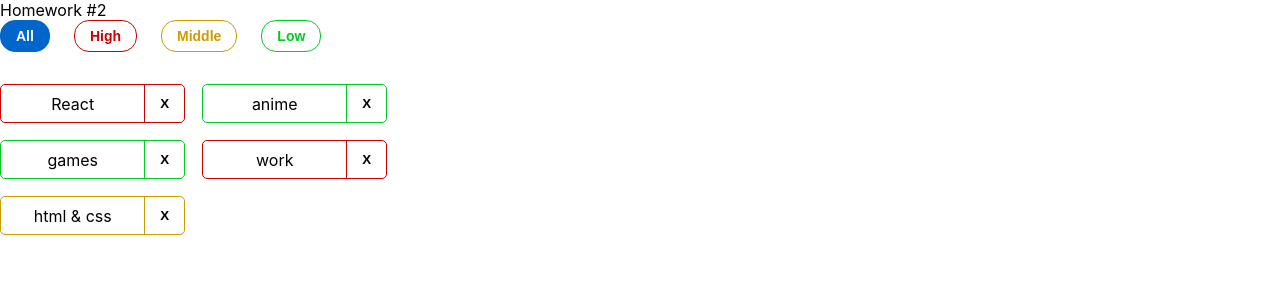
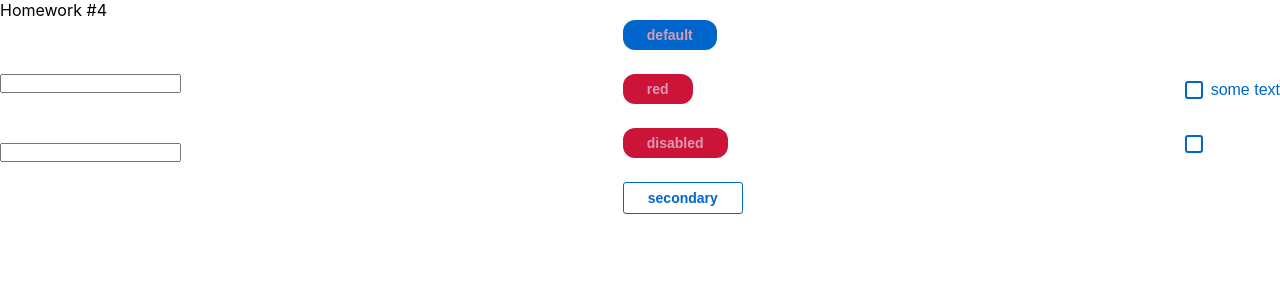
Before and after one commit to sergeydubovski1990/DzAvto, a React (Create React App) app: page / in a window 1280 px wide. Shown: the top 300 px of the page. Built offline with nearby package versions, Linux system fonts and the light colour scheme.

Commit message:
added 4HW

```diff
--- a/package.json
+++ b/package.json
@@ -14,7 +14,7 @@
     "@types/node": "16.11.56",
     "@types/react": "18.0.17",
     "@types/react-dom": "18.0.6",
-    "@types/uuid": "8.3.4",
+    "@types/uuid": "^9.0.1",
     "axios": "0.27.2",
     "gh-pages": "^5.0.0",
     "react": "18.2.0",
@@ -24,7 +24,7 @@
     "react-scripts": "5.0.1",
     "redux": "4.2.0",
     "typescript": "4.7.4",
-    "uuid": "9.0.0",
+    "uuid": "^9.0.0",
     "web-vitals": "2.1.4"
   },
   "scripts": {
--- a/src/s1-main/App.tsx
+++ b/src/s1-main/App.tsx
@@ -2,6 +2,8 @@ import React from 'react'
 import s from './App.module.css'
 import HW1 from '../s2-homeworks/hw01/HW1'
 import HW2 from "../s2-homeworks/hw02/HW2";
+import HW3 from "../s2-homeworks/hw03/HW3";
+import HW4 from "../s2-homeworks/hw04/HW4";
 
 
 function App() {
@@ -9,9 +11,9 @@ function App() {
         <div className={s.App}>
         {/*    <HW1/>*/}
             {/*раскомментировать по ходу выполнения*/}
-            <HW2/>
+           {/* <HW2/>*/}
             {/*<HW3/>*/}
-            {/*<HW4/>*/}
+            <HW4/>
 
             {/*при выполнении дз 5 и более - закомментировать здесь дз 1-4, так как они есть внутри дз 5*/}
             {/*<HW5/>*/}
--- a/src/s2-homeworks/hw02/HW2.tsx
+++ b/src/s2-homeworks/hw02/HW2.tsx
@@ -33,7 +33,7 @@ const defaultAffairs: AffairType[] = [
     {_id: 2, name: 'anime', priority: 'low'},
     {_id: 3, name: 'games', priority: 'low'},
     {_id: 4, name: 'work', priority: 'high'},
-    {_id: 5, name: 'html & css', priority: 'middle'},
+    {_id: 5, name: 'html & css', priority: 'middle'}
 ]
 
 
--- a/src/s2-homeworks/hw04/HW4.tsx
+++ b/src/s2-homeworks/hw04/HW4.tsx
@@ -8,7 +8,6 @@ import Stand from './Stand'
 * 3 - дописать onChangeCallback в SuperCheckbox.tsx чтоб оба чекбокса работали на стенде
 * 4 - сделать стили в соответствии с дизайном
 * */
-
 const HW4 = () => {
     return (
         <div id={'hw4'}>
--- a/src/s2-homeworks/hw04/common/c1-SuperInputText/SuperInputText.tsx
+++ b/src/s2-homeworks/hw04/common/c1-SuperInputText/SuperInputText.tsx
@@ -38,7 +38,7 @@ const SuperInputText: React.FC<SuperInputTextPropsType> = (
     const onChangeCallback = (e: ChangeEvent<HTMLInputElement>) => {
         onChange?.(e) // если есть пропс onChange, то передать ему е (поскольку onChange не обязателен)
 
-        onChangeText?.(e.currentTarget.value)
+        onChangeText && onChangeText(e.currentTarget.value)
     }
     const onKeyPressCallback = (e: KeyboardEvent<HTMLInputElement>) => {
         onKeyPress?.(e)
@@ -48,11 +48,9 @@ const SuperInputText: React.FC<SuperInputTextPropsType> = (
         onEnter() // то вызвать его
     }
 
-    const finalSpanClassName = s.error
-        + (spanClassName ? ' ' + spanClassName : '')
-    const finalInputClassName = s.input
-        + (error ? ' ' + s.errorInput : ' ' + s.superInput)
-        + (className ? ' ' + s.className : '') // задача на смешивание классов
+    const finalSpanClassName = `${s.error} ${spanClassName} ? '' ${spanClassName} : ''`
+
+    const finalInputClassName = `${s.input} ${s.error} ? '' ${s.errorInput} : '' ${s.superInput} ${className} ? '' ${s.className} : ''`
 
     return (
         <div className={s.inputWrapper}>
--- a/src/s2-homeworks/hw04/common/c2-SuperButton/SuperButton.module.css
+++ b/src/s2-homeworks/hw04/common/c2-SuperButton/SuperButton.module.css
@@ -1,36 +1,64 @@
 .button {
+    overflow: hidden;
+    padding: 5px 24px;
+
+    border-radius: 12px;
+    border: none;
+
+    color: #d79ab4;
+    font-family: 'Montserrat', sans-serif;
+    font-weight: 600;
+    font-size: 14px;
+    line-height: 20px;
+    cursor: pointer;
 }
 
 .disabled {
+    color: #002e5c;
+    background: #f5f50a;
+    opacity: 0.5;
 }
 
 .secondary {
+    color: #0066CC;
+    background: transparent;
+    border: 1px solid #0066CC;
+    border-radius: 3px;
 }
 
 .default {
+    background: #06c;
 }
 
 .red {
+    background: #cc1439;
 }
 
 .default:hover {
+    background: #08253e;
 }
 
 .red:hover {
+    background: #48020f;
 }
 
 .secondary:hover {
+    background: #F5F0EA;
 }
 
 
 .default:active {
+    background: #0059b3;
 }
 
 .secondary:active {
+    background: #C9E5FF;
 }
 
 .red:active {
+    background: #b31232;
 }
 
 .button:disabled {
+    cursor: default;
 }
--- a/src/s2-homeworks/hw04/common/c2-SuperButton/SuperButton.tsx
+++ b/src/s2-homeworks/hw04/common/c2-SuperButton/SuperButton.tsx
@@ -17,14 +17,10 @@ const SuperButton: React.FC<SuperButtonPropsType> = (
         ...restProps // все остальные пропсы попадут в объект restProps, там же будет children
     }
 ) => {
-    const finalClassName = s.button
-        // + (disabled
-        //         ? ...
-        //         : xType === 'red'
-        //             ? ...
-        + (className ? ' ' + className : '') // задачка на смешивание классов
+    const finalClassName = `${s.button} ${xType==='red' ? s.red : xType==='secondary' ? s.secondary : s.default}`
 
-    return (
+
+ return (
         <button
             disabled={disabled}
             className={finalClassName}
--- a/src/s2-homeworks/hw04/common/c3-SuperCheckbox/SuperCheckbox.tsx
+++ b/src/s2-homeworks/hw04/common/c3-SuperCheckbox/SuperCheckbox.tsx
@@ -27,8 +27,21 @@ const SuperCheckbox: React.FC<SuperCheckboxPropsType> = (
     }
 ) => {
     const onChangeCallback = (e: ChangeEvent<HTMLInputElement>) => {
+        onChangeChecked?.(true)
+        onChange?.(e)
+        /*if (onChangeChecked) {
+            (e.currentTarget)
+        }
+        if (onChange) {
+            (e.currentTarget)
+        } else {
+            return
+        }*/
         // задачка на написание онченджа
-
+/* как вариант :
+* onChangeChecked ? .(e)
+* onChange ? .(e)
+* */
     }
 
     const finalInputClassName = s.checkbox
```
Also changed, not shown: src/s2-homeworks/hw03/Greeting.tsx (+8 -8 lines), src/s2-homeworks/hw03/GreetingContainer.tsx (+34 -20 lines), src/s2-homeworks/hw03/HW3.tsx (+8 -6 lines), 1 other file (tests, documents, lock files or other folders).
